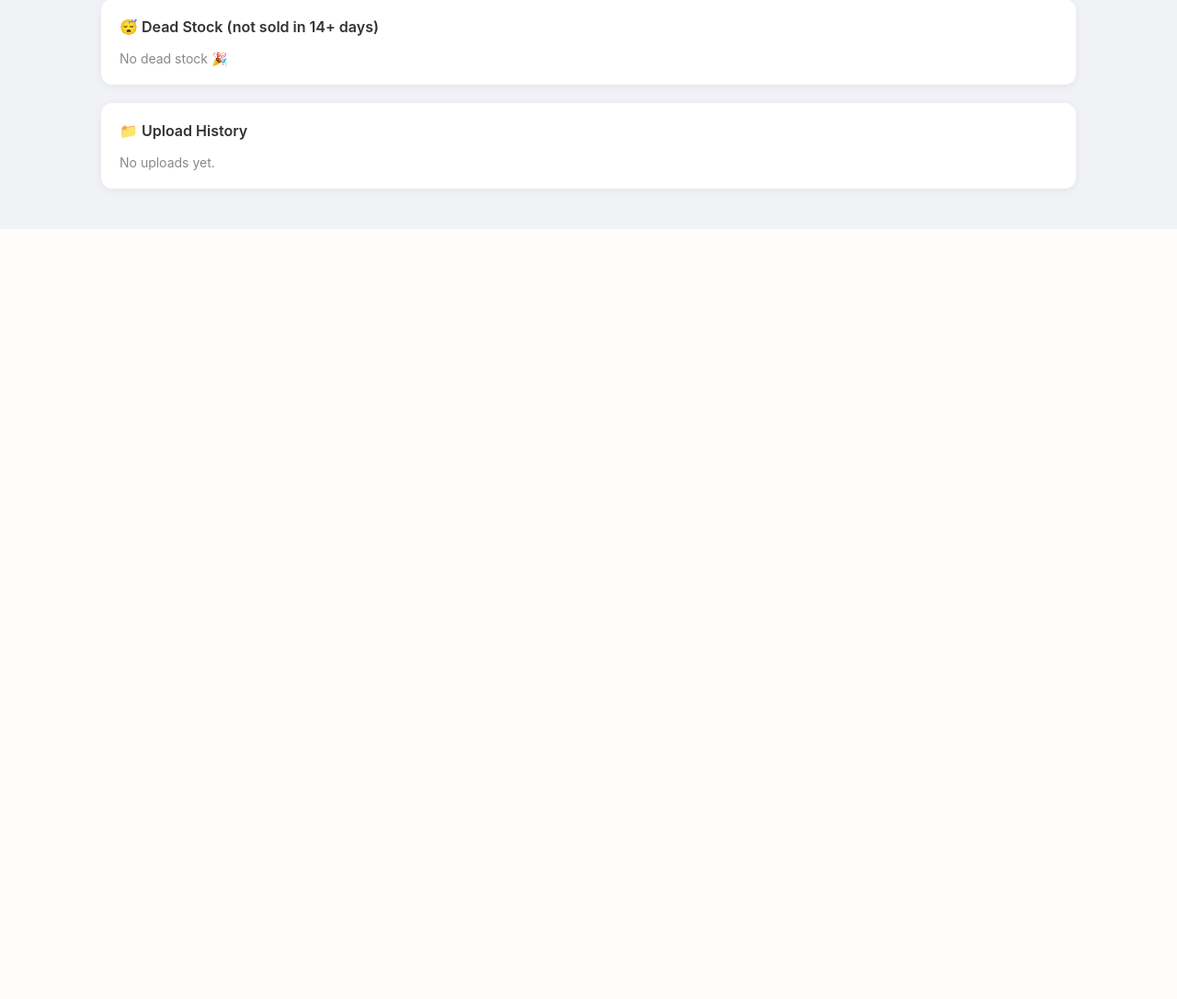
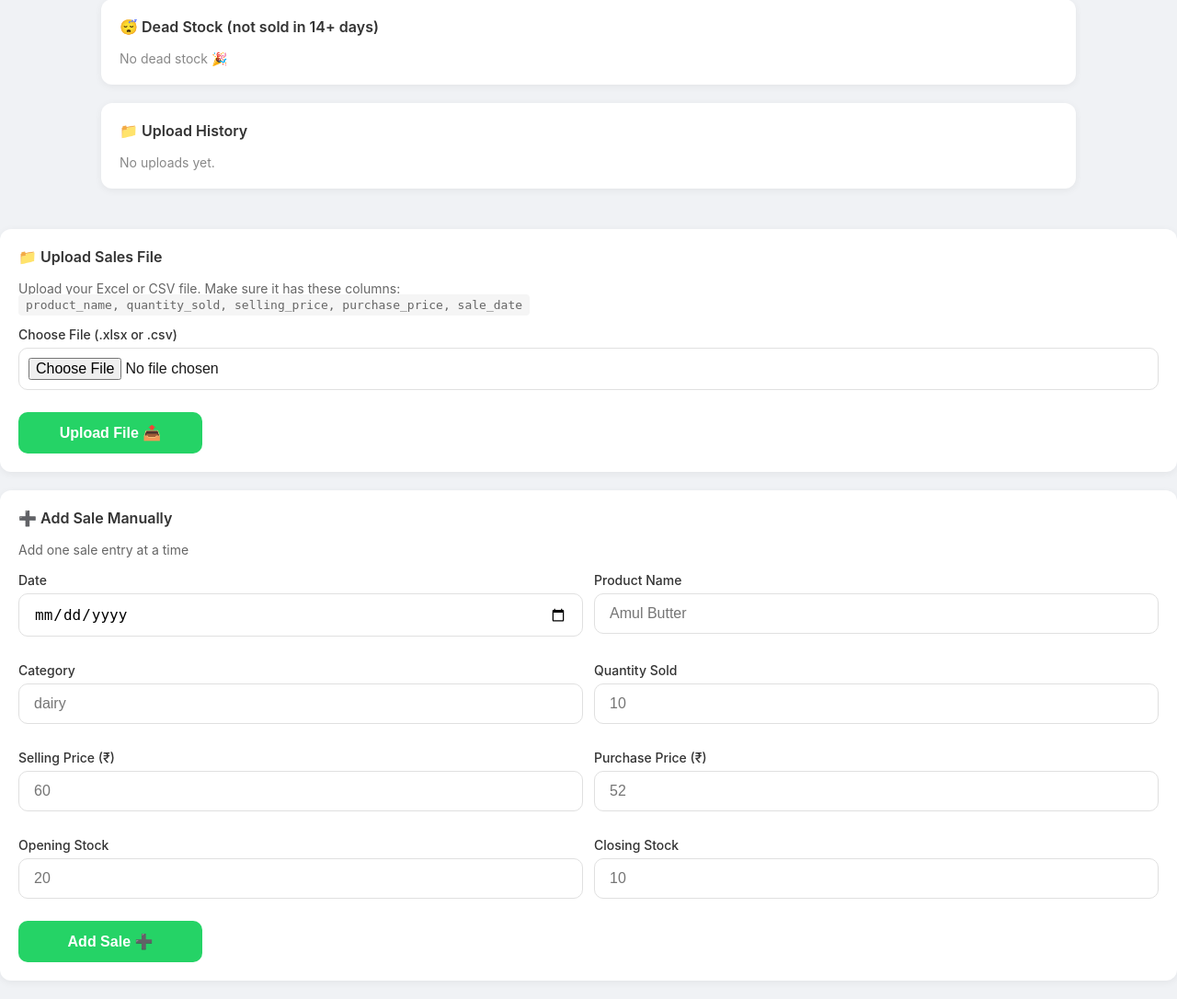
Before and after one commit to moniksanghavi123-blip/store-analytics, a FastAPI app: template templates/dashboard.html in a window 1280 px wide. Shown: the part 583-1669 px from the top of the page at 92% size. Before the commit the page ends 832 px from the top, so only its background shows below. Run offline with FastAPI, Linux system fonts and the light colour scheme; the template is opened without the code that fills it, so the values that code supplies are empty.

Commit message:
Add file upload and manual entry for stores

```diff
--- a/app/main.py
+++ b/app/main.py
@@ -1,7 +1,7 @@
 import os
 import httpx
 import tempfile
-from fastapi import FastAPI, Request, BackgroundTasks, Form
+from fastapi import FastAPI, Request, BackgroundTasks, Form, UploadFile, File
 from fastapi.responses import PlainTextResponse, RedirectResponse
 from fastapi.staticfiles import StaticFiles
 from fastapi.templating import Jinja2Templates
@@ -14,6 +14,7 @@ from app.analytics import (
     get_store_summary, get_top_products,
     get_low_stock, get_dead_stock, get_daily_trend
 )
+from datetime import date
 
 load_dotenv()
 
@@ -132,6 +133,10 @@ def dashboard(request: Request):
     if not phone:
         return RedirectResponse(url="/login", status_code=302)
 
+    # Admin should use /admin not /dashboard
+    if is_admin(phone):
+        return RedirectResponse(url="/admin", status_code=302)
+
     store = get_store_by_phone_number(phone)
     if not store:
         return RedirectResponse(url="/login", status_code=302)
@@ -159,7 +164,8 @@ def dashboard(request: Request):
             "low_stock":    low_stock,
             "dead_stock":   dead_stock,
             "daily_trend":  daily_trend,
-            "uploads":      uploads
+            "uploads":      uploads,
+            "today":        date.today().isoformat()
         }
     )
 
@@ -344,6 +350,133 @@ def admin_store_detail(request: Request, store_id: int):
     )
 
 # ─────────────────────────────────────────
+# FILE UPLOAD FROM DASHBOARD
+# ─────────────────────────────────────────
+
+@app.post("/upload-file")
+async def upload_file(
+    request: Request,
+    file: UploadFile = File(...),
+    store_id: int = None
+):
+    phone = request.cookies.get("phone")
+    if not phone:
+        return RedirectResponse(url="/login", status_code=302)
+
+    # If store_id provided and user is admin — use that store
+    # Otherwise use the logged in user's store
+    if store_id and is_admin(phone):
+        store = run_query(
+            "select * from stores where id = %s", (store_id,)
+        )
+        store = store[0] if store else None
+    else:
+        store = get_store_by_phone_number(phone)
+
+    if not store:
+        return RedirectResponse(url="/login", status_code=302)
+
+    try:
+        suffix = os.path.splitext(file.filename)[1] or '.xlsx'
+        with tempfile.NamedTemporaryFile(
+            delete=False, suffix=suffix
+        ) as tmp:
+            content = await file.read()
+            tmp.write(content)
+            tmp_path = tmp.name
+
+        result = process_file(tmp_path, store['id'])
+
+        run_query('''
+            insert into uploads
+            (store_id, file_name, rows_processed, rows_failed, status)
+            values (%s, %s, %s, %s, %s)
+        ''', (
+            store['id'],
+            file.filename,
+            result['rows_processed'],
+            result['rows_failed'],
+            result['status']
+        ), fetch=False)
+
+        os.unlink(tmp_path)
+
+        redirect_url = f"/admin/store/{store['id']}?success=Processed+{result['rows_processed']}+rows" \
+            if is_admin(phone) else \
+            f"/dashboard?success=Processed+{result['rows_processed']}+rows+successfully"
+
+        return RedirectResponse(url=redirect_url, status_code=302)
+
+    except Exception as e:
+        print(f"Upload error: {e}")
+        redirect_url = f"/admin/store/{store['id']}?error=File+processing+failed" \
+            if is_admin(phone) else \
+            "/dashboard?error=File+processing+failed.+Check+column+names."
+        return RedirectResponse(url=redirect_url, status_code=302)
+
+
+@app.post("/add-sale")
+def add_sale(
+    request: Request,
+    store_id:       int = None,
+    sale_date:      str = Form(...),
+    product_name:   str = Form(...),
+    category:       str = Form(""),
+    quantity_sold:  float = Form(...),
+    selling_price:  float = Form(...),
+    purchase_price: float = Form(0),
+    opening_stock:  float = Form(None),
+    closing_stock:  float = Form(None)
+):
+    phone = request.cookies.get("phone")
+    if not phone:
+        return RedirectResponse(url="/login", status_code=302)
+
+    # If store_id provided and user is admin — use that store
+    if store_id and is_admin(phone):
+        store = run_query(
+            "select * from stores where id = %s", (store_id,)
+        )
+        store = store[0] if store else None
+    else:
+        store = get_store_by_phone_number(phone)
+
+    if not store:
+        return RedirectResponse(url="/login", status_code=302)
+
+    try:
+        run_query('''
+            insert into sales_raw
+            (store_id, sale_date, product_name, category,
+             quantity_sold, selling_price, purchase_price,
+             opening_stock, closing_stock)
+            values (%s, %s, %s, %s, %s, %s, %s, %s, %s)
+        ''', (
+            store['id'],
+            sale_date,
+            product_name.lower().strip(),
+            category.lower().strip() or None,
+            quantity_sold,
+            selling_price,
+            purchase_price,
+            opening_stock,
+            closing_stock
+        ), fetch=False)
+
+        redirect_url = f"/admin/store/{store['id']}?success=Sale+added+successfully" \
+            if is_admin(phone) else \
+            "/dashboard?success=Sale+added+successfully"
+
+        return RedirectResponse(url=redirect_url, status_code=302)
+
+    except Exception as e:
+        print(f"Manual entry error: {e}")
+        redirect_url = f"/admin/store/{store['id']}?error=Failed+to+add+sale" \
+            if is_admin(phone) else \
+            "/dashboard?error=Failed+to+add+sale.+Please+try+again."
+        return RedirectResponse(url=redirect_url, status_code=302)
+
+# ─────────────────────────────────────────
 # WHATSAPP WEBHOOK
 # ─────────────────────────────────────────
 
--- a/templates/dashboard.html
+++ b/templates/dashboard.html
@@ -204,5 +204,95 @@
         </div>
 
     </div>
+    <!-- FILE UPLOAD SECTION -->
+    <div class="section">
+        <h2>📁 Upload Sales File</h2>
+
+        {% if request.query_params.get('success') %}
+        <div class="info">✅ {{ request.query_params.get('success') }}</div>
+        {% endif %}
+
+        {% if request.query_params.get('error') %}
+        <div class="error">❌ {{ request.query_params.get('error') }}</div>
+        {% endif %}
+
+        <p style="color:#666; font-size:14px; margin-bottom:16px;">
+            Upload your Excel or CSV file. Make sure it has these columns:<br>
+            <code style="background:#f5f5f5; padding:4px 8px; border-radius:4px; font-size:13px;">
+                product_name, quantity_sold, selling_price, purchase_price, sale_date
+            </code>
+        </p>
+
+        <form action="/upload-file" method="POST" enctype="multipart/form-data">
+            <div class="form-group">
+                <label>Choose File (.xlsx or .csv)</label>
+                <input type="file" name="file"
+                       accept=".xlsx,.xls,.csv"
+                       required
+                       style="padding:10px; border:1.5px solid #e0e0e0;
+                              border-radius:10px; width:100%;" />
+            </div>
+            <button type="submit" class="btn" style="max-width:200px;">
+                Upload File 📤
+            </button>
+        </form>
+    </div>
+
+    <!-- MANUAL ENTRY SECTION -->
+    <div class="section">
+        <h2>➕ Add Sale Manually</h2>
+        <p style="color:#666; font-size:14px; margin-bottom:16px;">
+            Add one sale entry at a time
+        </p>
+
+        <form action="/add-sale" method="POST">
+            <div style="display:grid; grid-template-columns:1fr 1fr; gap:12px;">
+                <div class="form-group">
+                    <label>Date</label>
+                    <input type="date" name="sale_date"
+                           required
+                           value="{{ today }}" />
+                </div>
+                <div class="form-group">
+                    <label>Product Name</label>
+                    <input type="text" name="product_name"
+                           placeholder="Amul Butter" required />
+                </div>
+                <div class="form-group">
+                    <label>Category</label>
+                    <input type="text" name="category"
+                           placeholder="dairy" />
+                </div>
+                <div class="form-group">
+                    <label>Quantity Sold</label>
+                    <input type="number" name="quantity_sold"
+                           placeholder="10" step="0.01" required />
+                </div>
+                <div class="form-group">
+                    <label>Selling Price (₹)</label>
+                    <input type="number" name="selling_price"
+                           placeholder="60" step="0.01" required />
+                </div>
+                <div class="form-group">
+                    <label>Purchase Price (₹)</label>
+                    <input type="number" name="purchase_price"
+                           placeholder="52" step="0.01" />
+                </div>
+                <div class="form-group">
+                    <label>Opening Stock</label>
+                    <input type="number" name="opening_stock"
+                           placeholder="20" step="0.01" />
+                </div>
+                <div class="form-group">
+                    <label>Closing Stock</label>
+                    <input type="number" name="closing_stock"
+                           placeholder="10" step="0.01" />
+                </div>
+            </div>
+            <button type="submit" class="btn" style="max-width:200px; margin-top:8px;">
+                Add Sale ➕
+            </button>
+        </form>
+    </div>
 </body>
 </html>
```
